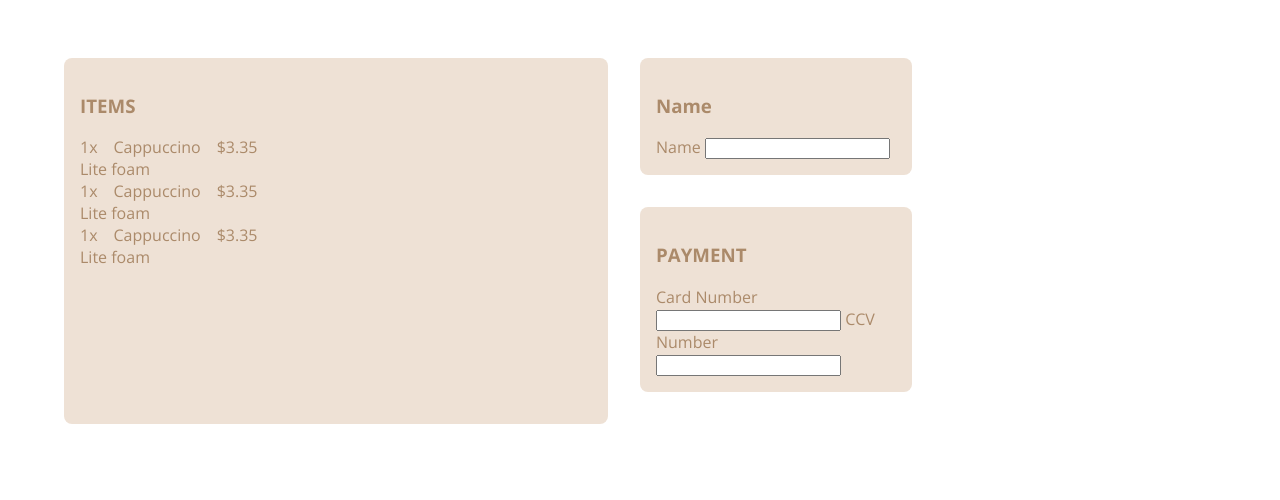
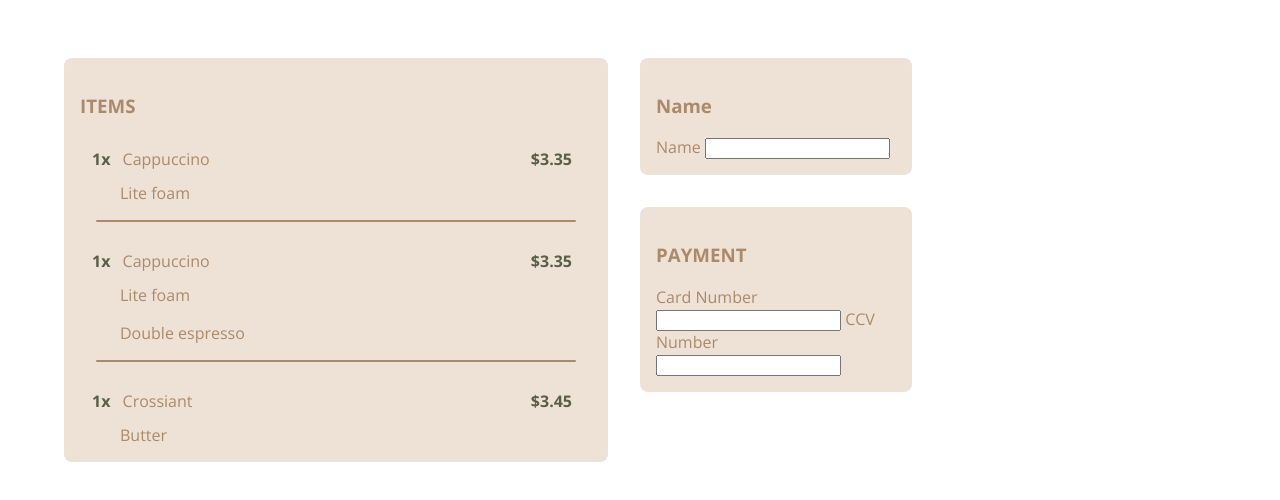
Before and after one commit to teodor-valchev/Coffee-Masters, a plain HTML site: page index.html in a window 1280 px wide. Shown: the part 102-602 px from the top of the page. Drawn offline with nearby package versions, Linux system fonts and the light colour scheme.

Commit message:
- finished items section

```diff
--- a/index.html
+++ b/index.html
@@ -25,35 +25,46 @@
                 <div class="item-content">
                     <span class="quantity">1x</span>
                     <span>Cappuccino</span>
-                    <span class="price">$3.35</span>
                 </div>
+                <span class="price">$3.35</span>
+            </div>
+            <div class="coffee-type">
                 <span>Lite foam</span>
-                <div class="divider"></div>
             </div>
+
+            <div class="divider"></div>
+
             <div class="item">
                 <div class="item-content">
                     <span class="quantity">1x</span>
                     <span>Cappuccino</span>
-                    <span class="price">$3.35</span>
                 </div>
+                <span class="price">$3.35</span>
+            </div>
+
+            <div class="coffee-type">
                 <span>Lite foam</span>
-                <div class="divider"></div>
+                <span>Double espresso</span>
             </div>
+            <div class="divider"></div>
+
             <div class="item">
                 <div class="item-content">
                     <span class="quantity">1x</span>
-                    <span>Cappuccino</span>
-                    <span class="price">$3.35</span>
+                    <span>Crossiant</span>
                 </div>
-                <span>Lite foam</span>
-                <div class="divider"></div>
+                <span class="price">$3.45</span>
+            </div>
+
+            <div class="coffee-type">
+                <span>Butter</span>
             </div>
         </section>
 
         <section class="name">
             <h3>Name</h3>
             <div>
-                <label for="name_for_order"> Name
+                <label> Name
                     <input type="text" class="input-field"/>
                 </label>
             </div>
@@ -62,10 +73,10 @@
         <section class="payment">
             <h3>PAYMENT</h3>
             <div>
-                <label for="Card_number"> Card Number
+                <label> Card Number
                     <input type="number" class="input-field"/>
                 </label>
-                <label for="CCV"> CCV Number
+                <label> CCV Number
                     <input type="number" class="input-field"/>
                 </label>
             </div>
--- a/styles/style.css
+++ b/styles/style.css
@@ -3,6 +3,7 @@
     --text-color: #f8efc0;
     --container-color: #eee1d5;
     --input-color: #ab8a6a;
+    --highlight-color: #585e4a
 }
 
 * {
@@ -47,7 +48,6 @@ nav {
     grid-row: 1/4;
 }
 
-
 .items, .name, .payment {
     color: var(--input-color);
     background-color: var(--container-color);
@@ -55,11 +55,29 @@ nav {
     border-radius: 0.5rem;
 }
 
-.item-content {
+.item {
     display: flex;
+    padding: 0.75rem;
+    flex-direction: row;
+    flex-wrap: wrap;
+    justify-content: space-between;
+}
+
+.coffee-type {
+    margin-left: 2.5rem;
+    display: flex;
+    flex-direction: column;
     gap: 1rem;
 }
 
-.price {
-    align-items: flex-end;
+.quantity, .price {
+    margin-right: 0.5rem;
+    color: var(--highlight-color);
+    font-weight: bold;
 }
+
+.divider:not(:last-child) {
+    border-top: 2px solid;
+    margin: 1rem;
+    border-radius: 0.5rem;
+}
```
